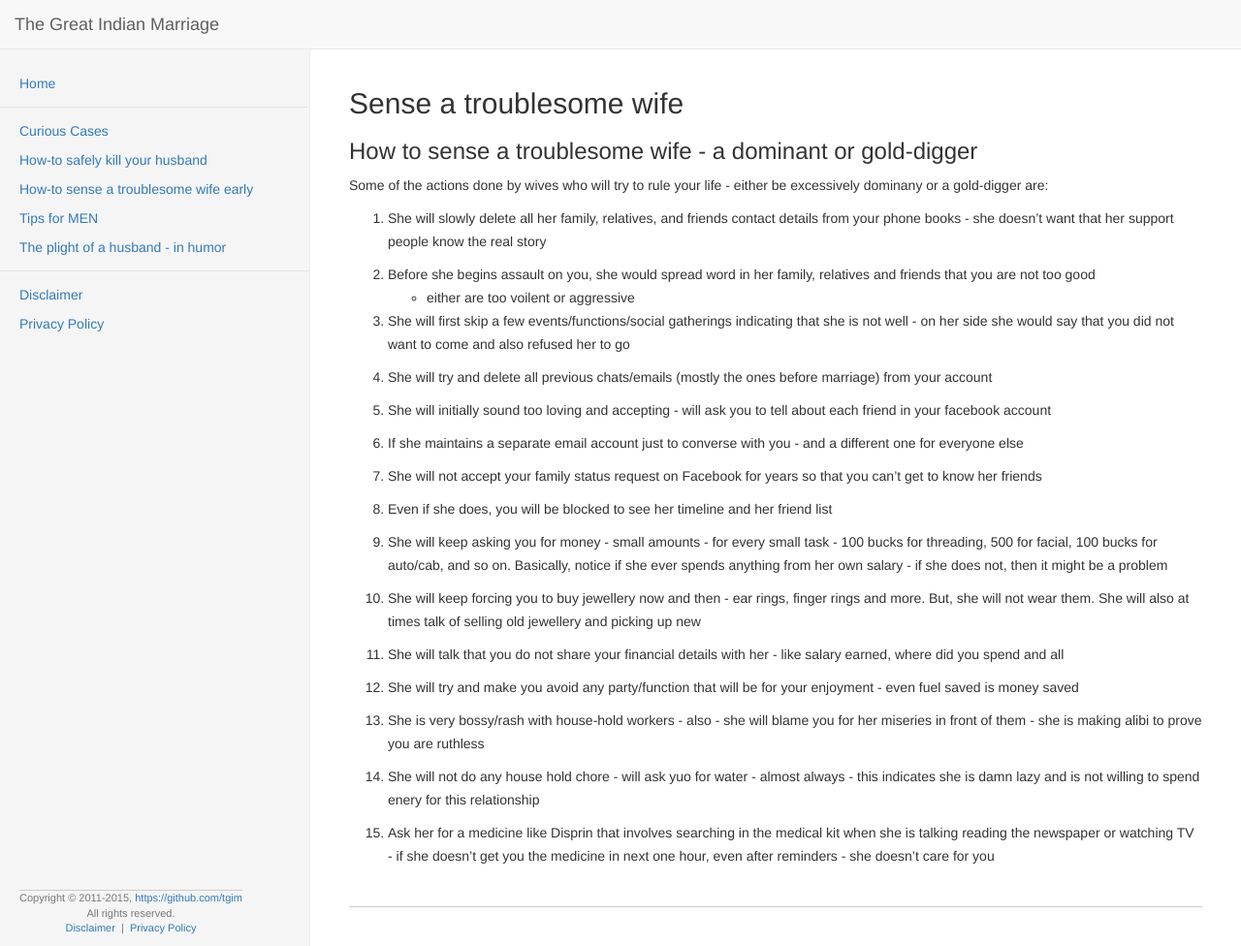
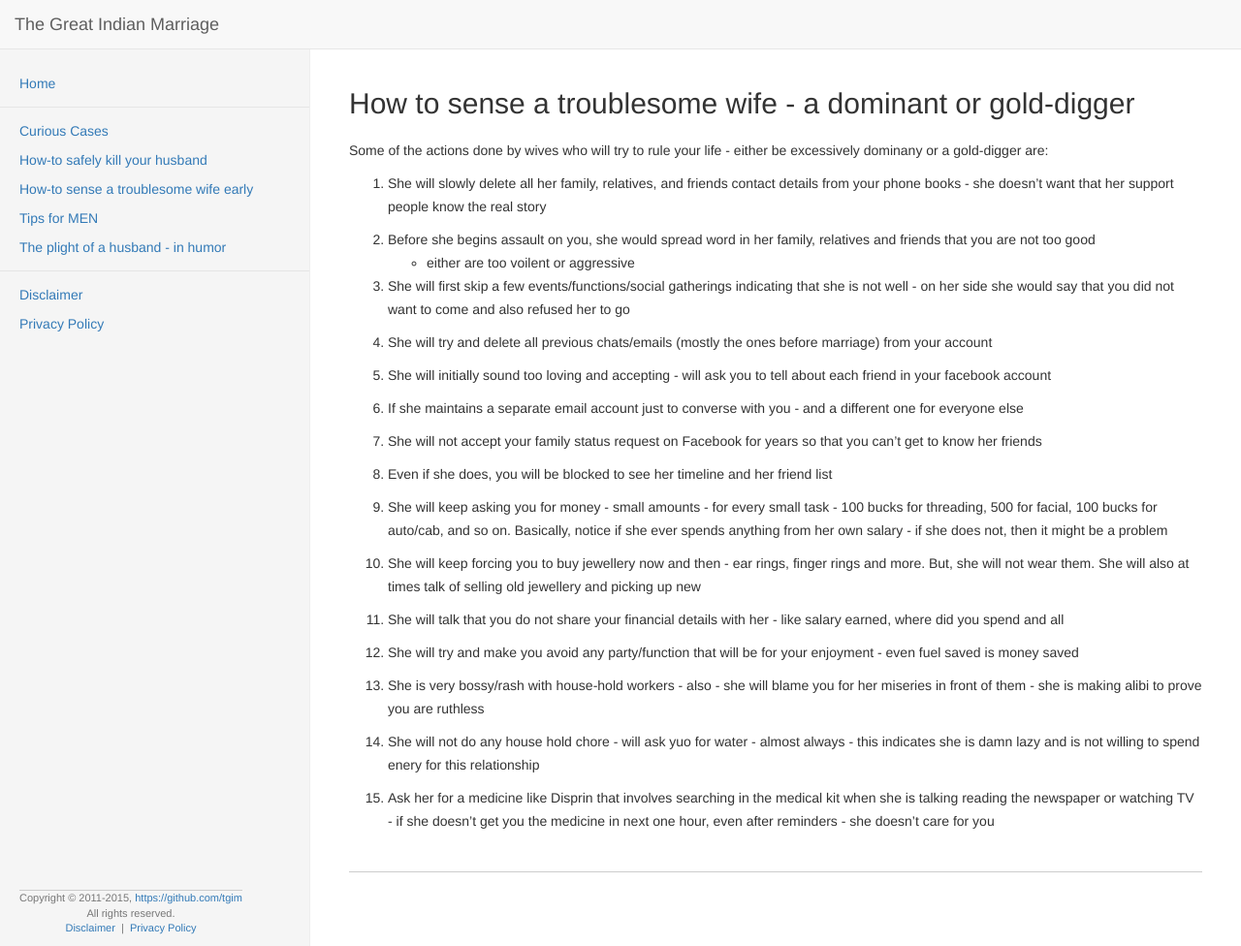
Before and after one commit to tgim/tgim.github.io, a Jekyll site: the page built from sense.md, in a window 1280 px wide and 976 px high. Shown: the whole window at 97% size. Built offline with Jekyll 4.4.1, drawn with Linux system fonts in a browser that asks for light colours; nearby versions of some CDN libraries; comment, search, counter and statistics services are not loaded.

Commit message:
Update sense.md

```diff
--- a/sense.md
+++ b/sense.md
@@ -1,9 +1,7 @@
 ---
 layout: default
-title: Sense a troublesome wife
+title: How to sense a troublesome wife - a dominant or gold-digger
 ---
-
-### How to sense a troublesome wife - a dominant or gold-digger
 
 Some of the actions done by wives who will try to rule your life - either be excessively dominany or a gold-digger are:
 
```
